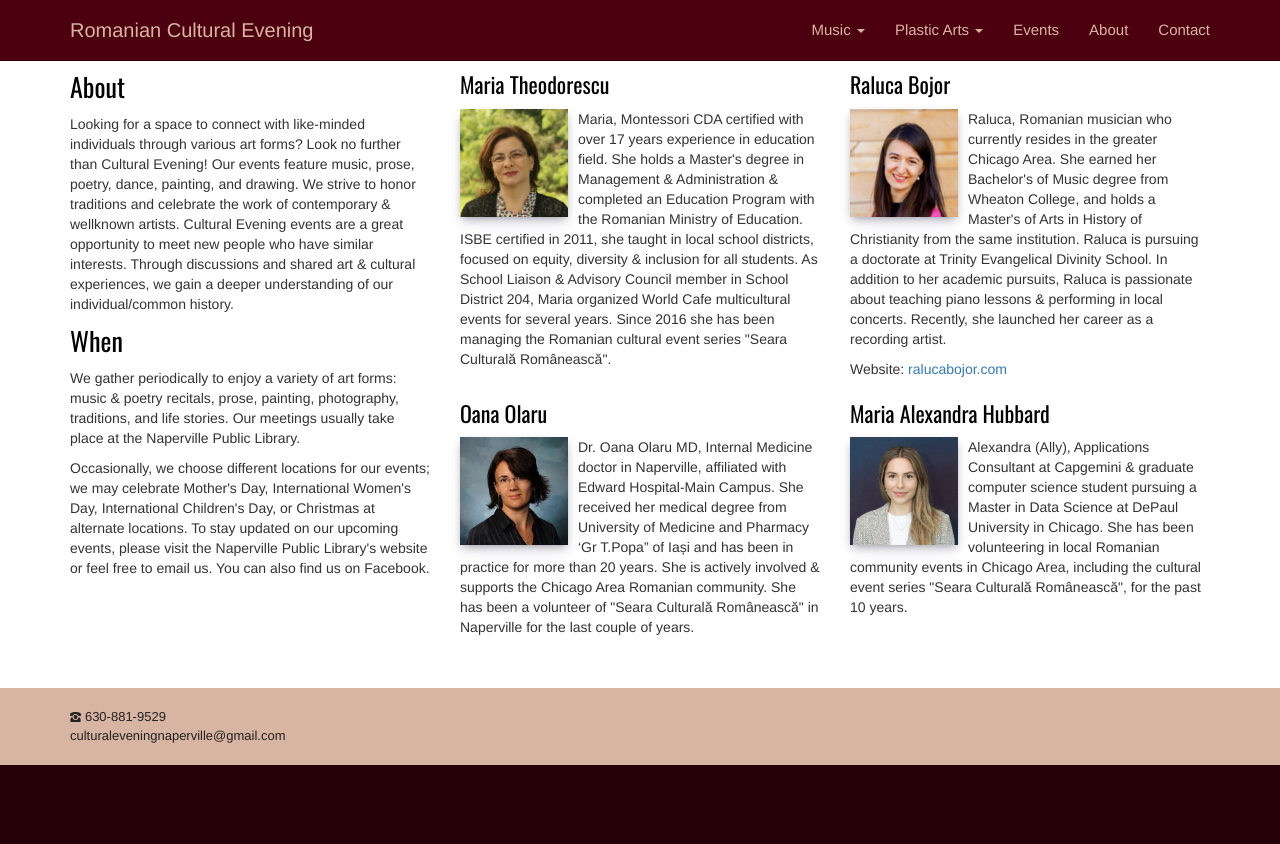
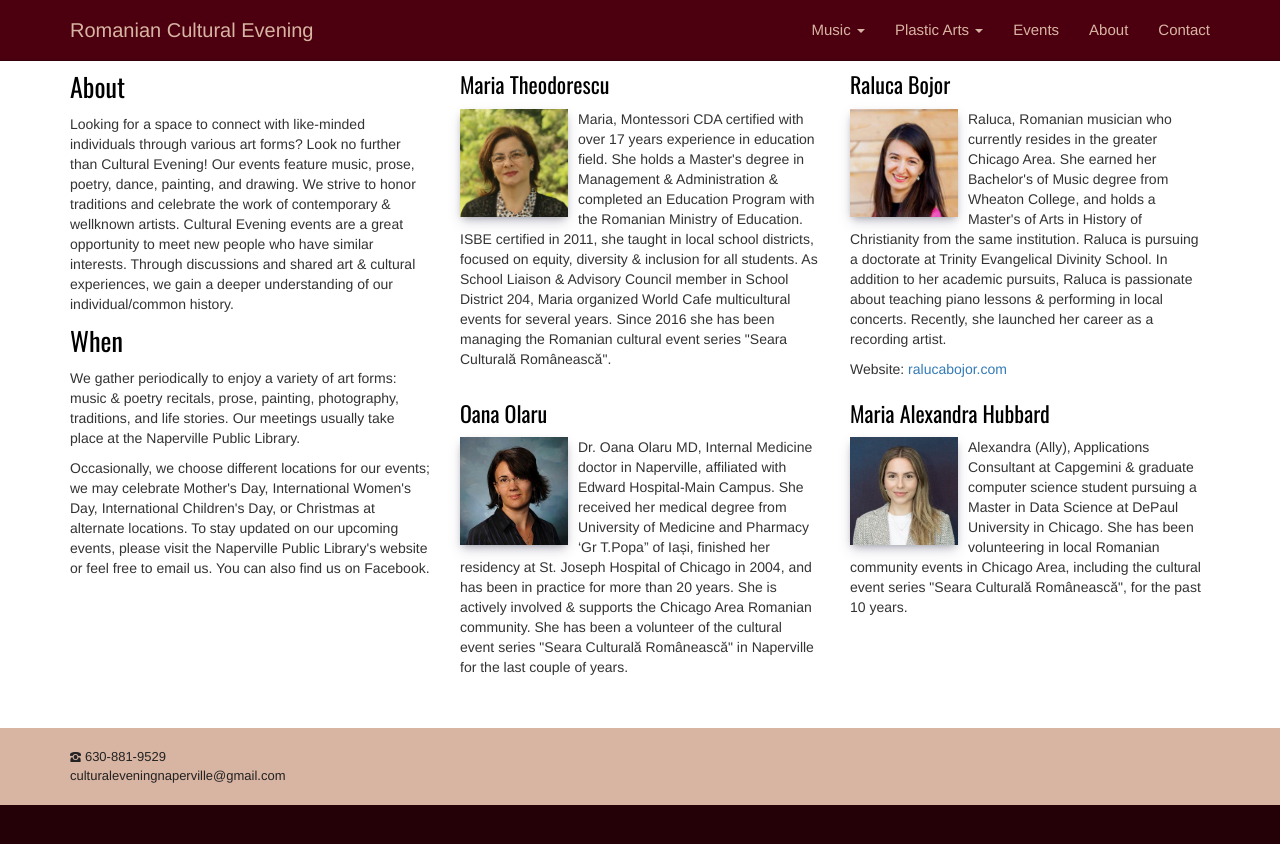
Before and after one commit to adrianth/culteve, a Jekyll site: the page built from en/about.html, in a window 1280 px wide. Shown: the top 844 px of the page. Built offline with Jekyll 4.4.1, drawn with Linux system fonts in a browser that asks for light colours.

Commit message:
adaug cuvinte

```diff
--- a/en/about.html
+++ b/en/about.html
@@ -51,7 +51,7 @@ title: About
                 <div class="col-sm-6">
                     <h3>Oana Olaru</h3>
                     <img class="img img-responsive presentation" src="{{ site.baseurl }}/img/about/olaruoana.jpg" alt="">
-                    <p>Dr. Oana Olaru MD, Internal Medicine doctor in Naperville, affiliated with Edward Hospital-Main Campus. She received her medical degree from University of Medicine and Pharmacy ‘Gr T.Popa” of Iași and has been in practice for more than 20 years. She is actively involved & supports the Chicago Area Romanian community. She has been a volunteer of "Seara Culturală Românească" in Naperville for the last couple of years.</p>
+                    <p>Dr. Oana Olaru MD, Internal Medicine doctor in Naperville, affiliated with Edward Hospital-Main Campus. She received her medical degree from University of Medicine and Pharmacy ‘Gr T.Popa” of Iași, finished her residency at St. Joseph Hospital of Chicago in 2004, and has been in practice for more than 20 years. She is actively involved & supports the Chicago Area Romanian community. She has been a volunteer of the cultural event series "Seara Culturală Românească" in Naperville for the last couple of years.</p>
                 </div>
                 <div class="col-sm-6">
                     <h3>Maria Alexandra Hubbard</h3>
```
